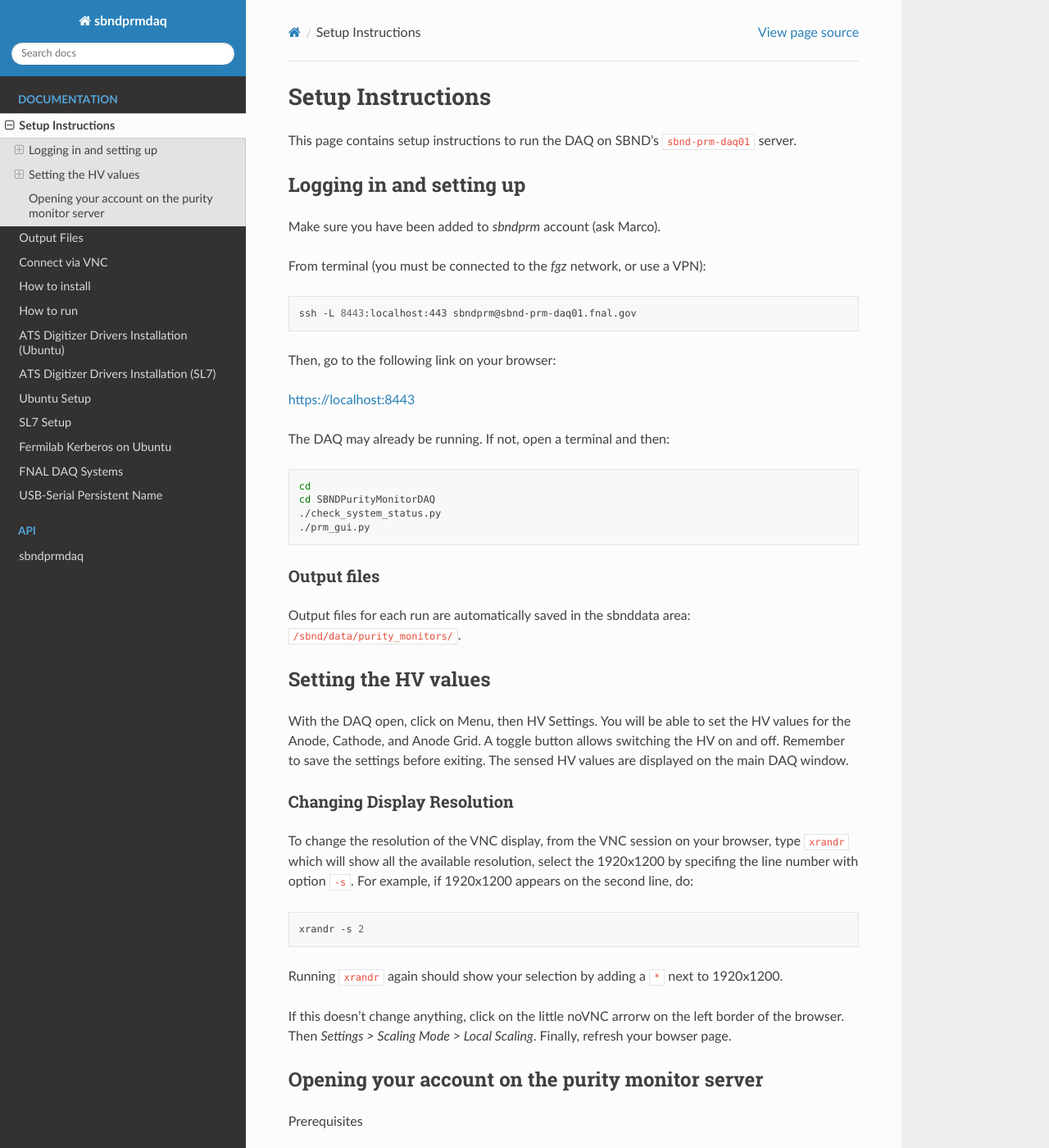
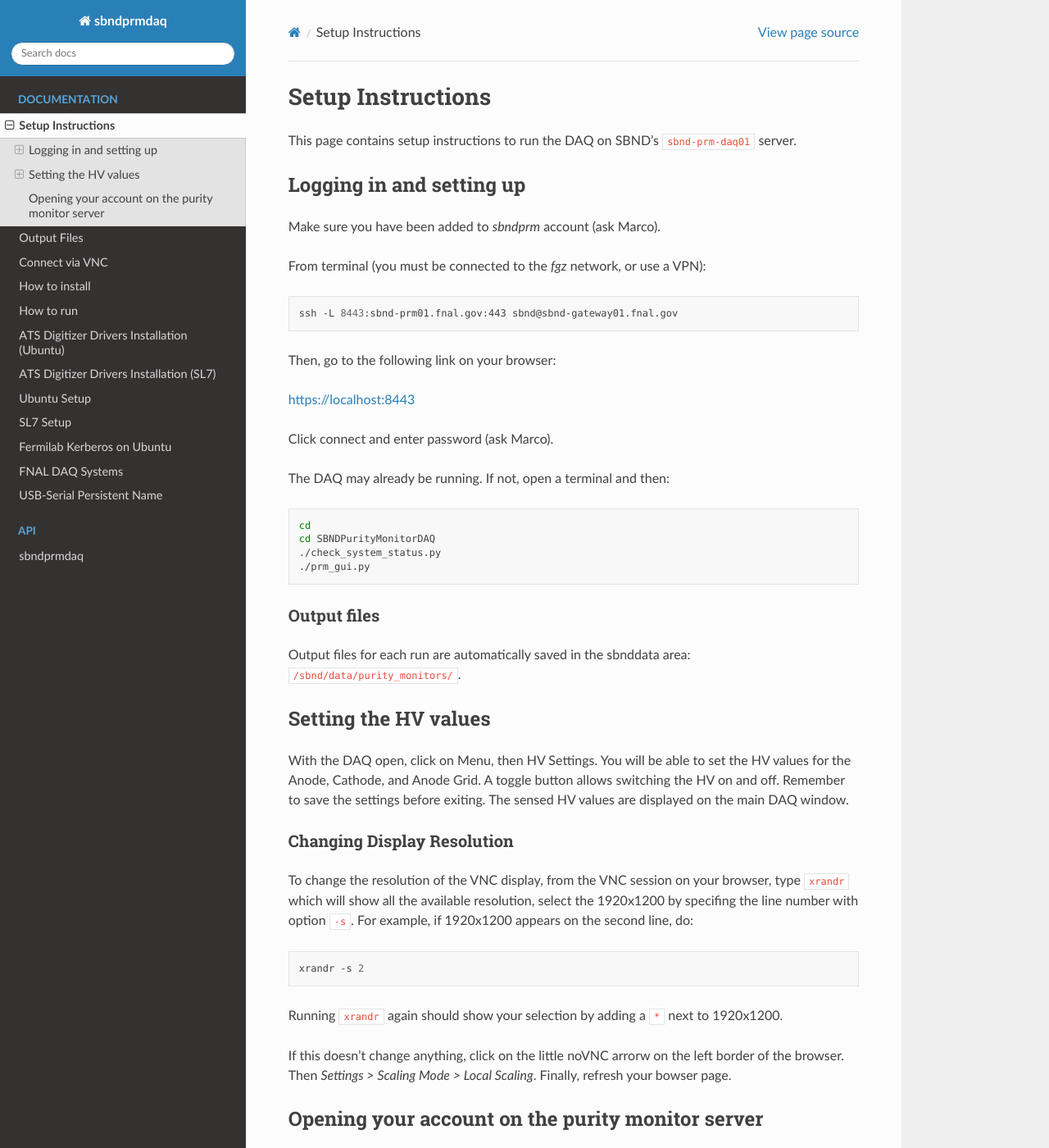
Before and after one commit to marcodeltutto/SBNDPurityMonitorDAQ, a Sphinx documentation site: the page built from docs/source/setup_instructions.rst, in a window 1280 px wide and 1400 px high. Shown: the whole window at 82% size. Built offline with Sphinx 7.4.7 and the Read the Docs theme 2.0.0, drawn with Linux system fonts in a browser that asks for light colours; pages that are not in the unit, such as notebooks, are missing from menus; some of the changed text lies outside the part shown.

Commit message:
Update setup_instructions.rst

```diff
--- a/docs/source/setup_instructions.rst
+++ b/docs/source/setup_instructions.rst
@@ -13,11 +13,13 @@ From terminal (you must be connected to the `fgz` network, or use a VPN):
 
 .. code-block:: bash
 
-	ssh -L 8443:localhost:443 sbndprm@sbnd-prm-daq01.fnal.gov
+	ssh -L 8443:sbnd-prm01.fnal.gov:443 sbnd@sbnd-gateway01.fnal.gov
 
 Then, go to the following link on your browser:
 
 `https://localhost:8443 <https://localhost:8443>`_
+
+Click connect and enter password (ask Marco).
 
 The DAQ may already be running. If not, open a terminal and then:
 
@@ -60,7 +62,6 @@ Then `Settings > Scaling Mode > Local Scaling`. Finally, refresh your bowser pag
 Opening your account on the purity monitor server
 -------------------------------------------------
 
-
 Prerequisites
 
 You need an account on the appropriate cluster. Fill out a `Test Stand Service Request Form <https://fermi.servicenowservices.com/wp/?id=evg_sc_cat_item&sys_id=b0a7f0b46f8ec200c6df5d412e3ee4b6&spa=1>`_ on Fermilab ServiceNow and ask that you be added to the SBND's SBND-PRM-DAQ01 machine. For Short description use "Request access to SBND's purity monitor server". Under "Please describe the request" specify that you would like to be added to the SBN DAQ clusters at DAB, PAB, and ND.
@@ -72,7 +73,7 @@ Login to the purity monitor machine under your user name:
 
 .. code-block:: bash
 
-	ssh username@sbnd-prm-daq01.fnal.gov
+	ssh username@sbnd-prm01.fnal.gov
 
 .. code-block:: bash
 
@@ -86,7 +87,6 @@ Login to the purity monitor machine under your user name:
 
 Open the ``settings.yaml`` file and modify the ``data_files_path`` field to point to your area, for example
 ``/home/nfs/username/work_area/data/``. Make sure this directory exists.
-
 
 Run the DAQ
 
```
